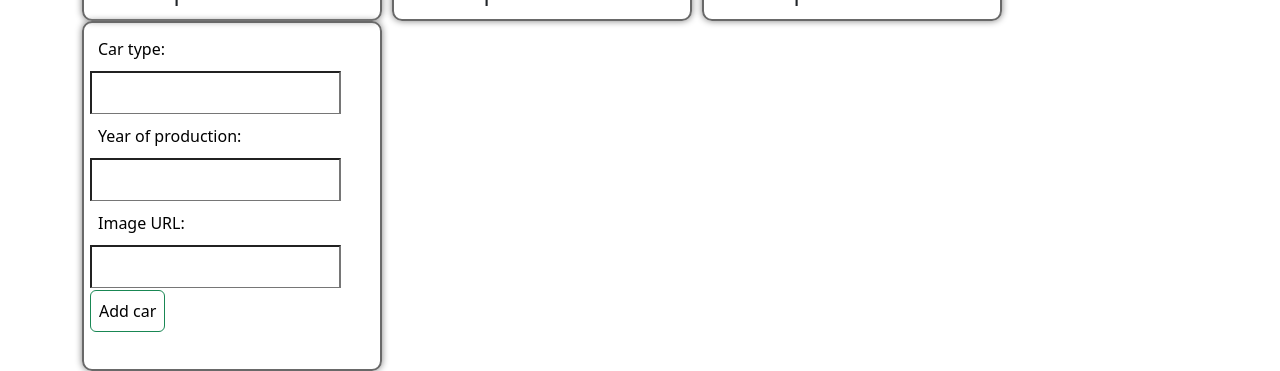
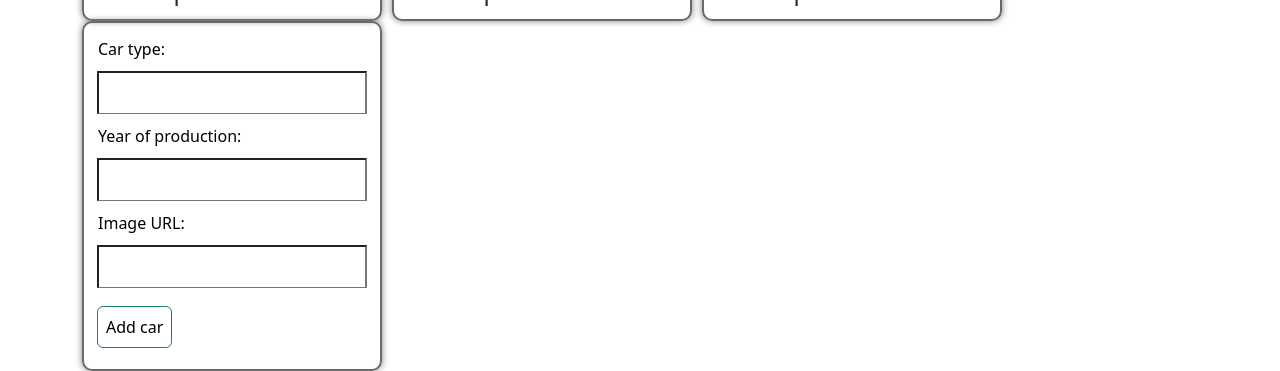
Before and after one commit to JFZelenak/CFV-d22-CarRental, an Angular app: page / in a window 1280 px wide. Shown: the part 464-835 px from the top of the page. Built offline with nearby package versions, Linux system fonts and the light colour scheme.

Commit message:
add changes

```diff
--- a/src/app/home-page/home-page.component.html
+++ b/src/app/home-page/home-page.component.html
@@ -19,22 +19,22 @@
                         <td><label for="type">Car type: </label></td>
                     </tr>
                     <tr>
-                        <td><input id="type" type="text" formControlName="type"></td>
+                        <td class="px-2"><input id="type" type="text" formControlName="type" class="mx-2 w-100" class="w-100"></td>
                     </tr>
                     <tr>
                         <td><label for="year">Year of production: </label></td>
                     </tr>
                     <tr>
-                        <td><input id="year" type="number" formControlName="year"> </td>
+                        <td class="px-2"><input id="year" type="number" formControlName="year" class="w-100"> </td>
                     </tr>
                     <tr>
                         <td><label for="image">Image URL: </label></td>
                     </tr>
                     <tr>
-                        <td><input id="image" type="email" formControlName="image"></td>
+                        <td class="px-2"><input id="image" type="email" formControlName="image" class="w-100"></td>
                     </tr>
                     <tr>
-                        <td><button type="submit" class="btn btn-success">Add car</button></td>
+                        <td class="px-2"><button type="submit" class="btn btn-success mt-3">Add car</button></td>
                     </tr>
                 </table>
             </form>
```
